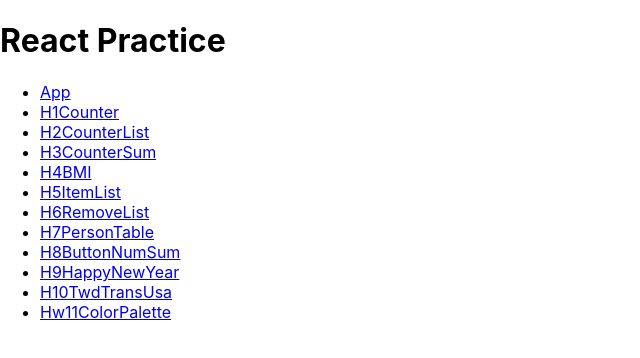
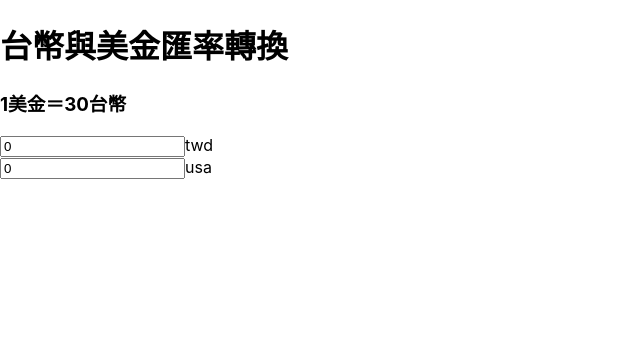
Before and after one commit to michelle3356/review-react, a React (Create React App) app: page /ReviewH10DollarTrans in a window 1280 px wide. Shown: the top 358 px of the page, without its empty margins (0-640 px from the left). Built offline with nearby package versions, Linux system fonts and the light colour scheme.

Commit message:
H10review

```diff
--- a/src/Home.js
+++ b/src/Home.js
@@ -21,6 +21,7 @@ class Home extends React.Component{
           <li><Link to="/H9HappyNewYear">H9HappyNewYear</Link></li>
           <li><Link to="/H10TwdTransUsa">H10TwdTransUsa</Link></li>
           <li><Link to="/Hw11ColorPalette">Hw11ColorPalette</Link></li>
+          <li><Link to="/ReviewH10DollarTrans">ReviewH10DollarTrans</Link></li>
         </ul>
       </div>
     )
--- a/src/HomeRoute.js
+++ b/src/HomeRoute.js
@@ -17,6 +17,8 @@ import H8ButtonNumSum from './H8ButtonNumSum';
 import H9HappyNewYear from './H9HappyNewYear';
 import H10TwdTransUsa from './H10TwdTransUsa';
 import Hw11ColorPalette from './Hw11ColorPalette';
+import ReviewH10DollarTrans from './ReviewH10DollarTrans';
+
 import * as serviceWorker from './serviceWorker';
 
 
@@ -37,6 +39,7 @@ function HomeRoute (){
           <Route path="/H9HappyNewYear"><H9HappyNewYear /></Route>
           <Route path="/H10TwdTransUsa"><H10TwdTransUsa /></Route>
           <Route path="/Hw11ColorPalette"><Hw11ColorPalette /></Route>
+          <Route path="/ReviewH10DollarTrans"><ReviewH10DollarTrans /></Route>
           <Route path="/"><Home /></Route>
         </Switch>
       </BrowserRouter>
--- /dev/null
+++ b/src/ReviewH10DollarTrans.js
@@ -0,0 +1,77 @@
+import React from 'react';
+import ReviewH10DollarTransInput from './ReviewH10DollarTransInput';
+
+
+
+function toUSA(Twd){
+  console.log(Twd)
+  return Twd * 30;
+}
+
+function toTWD(Usd){
+  console.log(Usd)
+  return Usd / 30;
+}
+
+// 傳入轉換的方法
+function verify(value, convertFunc){
+  console.log('verify',value, convertFunc)
+  const input = parseFloat(value);
+  if(Number.isNaN(input)){
+    return '';
+  }
+  const output = convertFunc(input);
+  const rounded = Math.round(output * 1000) / 1000;
+  return rounded.toString();
+};
+
+class ReviewH10DollarTrans extends React.Component{
+  constructor(props){
+    super(props);
+    this.state={
+      dollar: 0,
+      unit: 'twd'
+    }
+  }
+
+  handleTransTWD = (propsNum, unit) => {
+    console.log('handleTransTWD:', propsNum, unit)
+    this.setState({
+      dollar: propsNum,
+      unit
+    })
+  }
+
+  handleTransUSA = (propsNum, unit) => {
+    console.log('handleTransUSA:', propsNum, unit)
+    this.setState({
+      dollar: propsNum,
+      unit
+    })
+  }
+
+  render(){
+    const dollar = this.state.dollar;
+    const unit = this.state.unit;
+    const twdNum = unit ==='twd' ? dollar : verify(dollar,toUSA);
+    const usaNum = unit ==='usa' ? dollar : verify(dollar,toTWD);
+    return(
+      <div>
+        <h1>台幣與美金匯率轉換</h1>
+        <h3>1美金＝30台幣</h3>
+        <ReviewH10DollarTransInput
+          unit="twd"
+          number={twdNum}
+          onTrans={this.handleTransTWD}
+        />
+        <ReviewH10DollarTransInput
+          unit="usa"
+          number={usaNum}
+          onTrans={this.handleTransUSA}
+        />
+      </div>
+    )
+  }
+}
+
+export default ReviewH10DollarTrans;
--- /dev/null
+++ b/src/ReviewH10DollarTransInput.js
@@ -0,0 +1,29 @@
+import React, { Component } from 'react';
+
+class ReviewH10DollarTransInput extends React.Component{
+  constructor(props){
+    super(props);
+
+  }
+
+  handleChange = (e) => {
+    this.props.onTrans(e.target.value, this.props.unit)
+  }
+
+  render(){
+    const number = this.props.number;
+    const unit = this.props.unit;
+    return(
+      <div>
+        <input
+        type="text"
+        value={number}
+        onChange={this.handleChange.bind(this)} />
+      {unit}
+      </div>
+    )
+  }
+
+}
+
+export default ReviewH10DollarTransInput;
```
